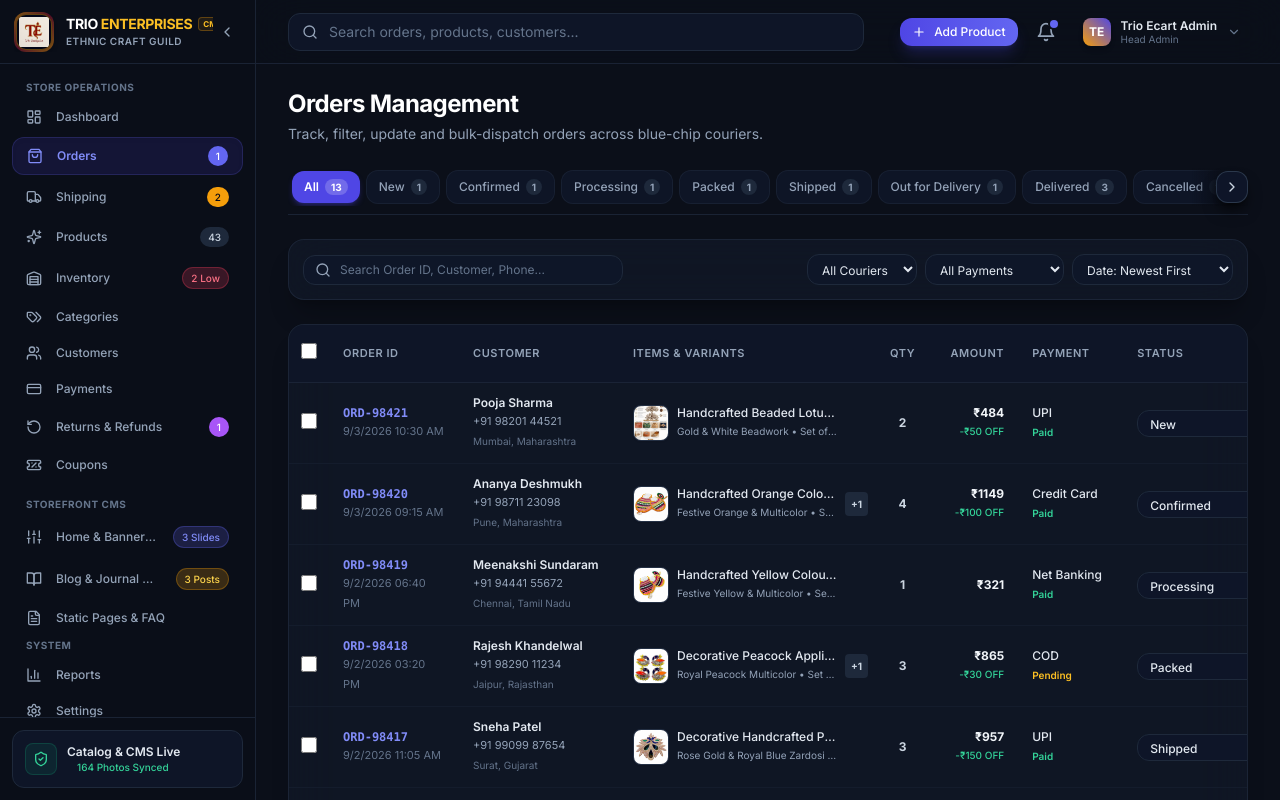
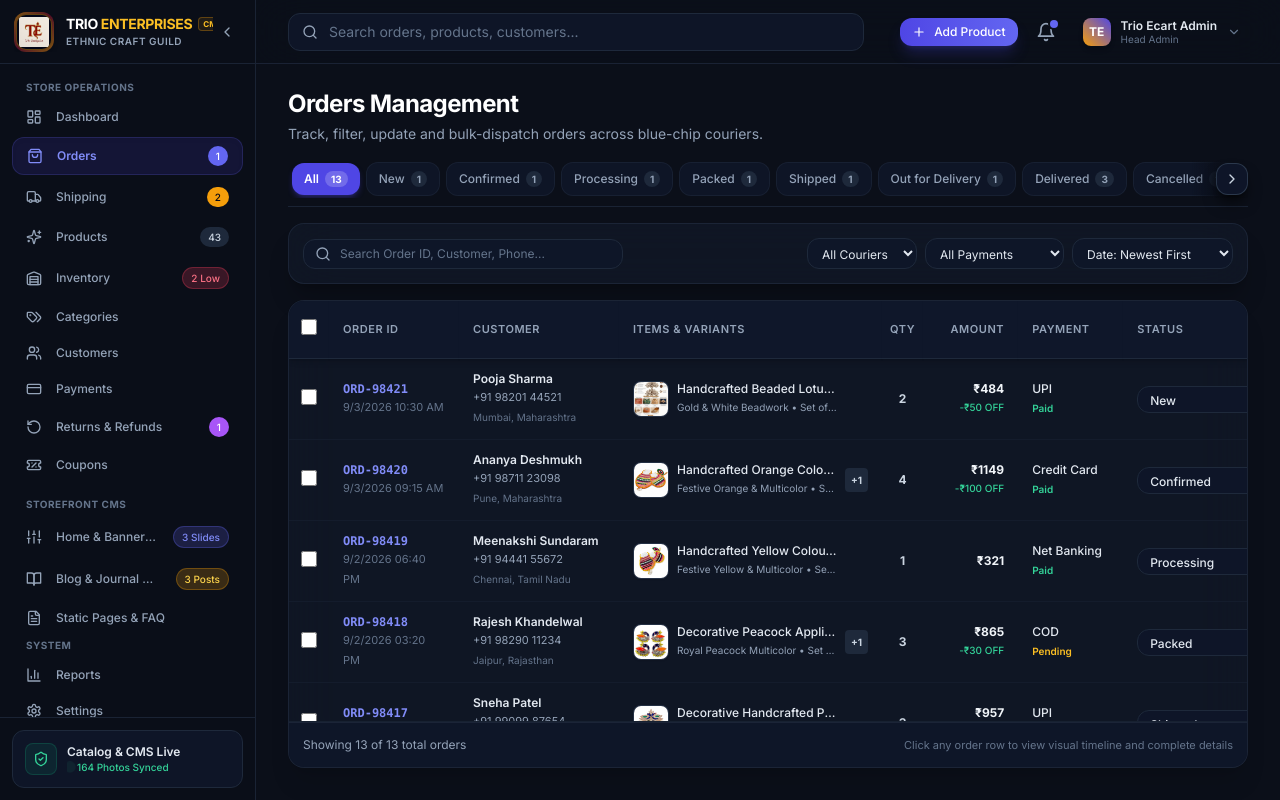
Before and after one commit to wdw03/treointerdashbaord, a React (Vite) app: page /orders in a window 1280 px wide. Shown: the top 800 px of the page. Built offline with nearby package versions, Linux system fonts and the light colour scheme.

Commit message:
feat: make only order items scrollable with fixed navbar, controls, and sticky table header

```diff
--- a/src/index.css
+++ b/src/index.css
@@ -101,7 +101,7 @@
 
   /* Table styles */
   .table-th {
-    @apply text-[11px] font-semibold text-slate-400 uppercase tracking-wider px-4 py-3 text-left border-b border-slate-800/80 bg-slate-900/40;
+    @apply text-[11px] font-semibold text-slate-400 uppercase tracking-wider px-4 py-3 text-left border-b border-slate-800/80 bg-[#0F172A];
   }
   .table-td {
     @apply px-4 py-3.5 text-sm text-slate-300 border-b border-slate-800/40;
--- a/src/pages/Orders.jsx
+++ b/src/pages/Orders.jsx
@@ -165,9 +165,9 @@ export const Orders = () => {
   };
 
   return (
-    <div className="space-y-4 sm:space-y-6 w-full max-w-full min-w-0">
+    <div className="space-y-3 sm:space-y-4 w-full max-w-full min-w-0 flex flex-col lg:h-[calc(100vh-7.5rem)] lg:max-h-[calc(100vh-7.5rem)]">
       {/* Header with Title and Actions */}
-      <div className="flex flex-col sm:flex-row sm:items-center justify-between gap-3 sm:gap-4 w-full min-w-0">
+      <div className="flex flex-col sm:flex-row sm:items-center justify-between gap-3 sm:gap-4 w-full min-w-0 shrink-0">
         <div className="min-w-0">
           <h1 className="text-xl sm:text-2xl font-black tracking-tight text-white truncate">Orders Management</h1>
           <p className="text-xs sm:text-sm text-slate-400 mt-0.5 sm:mt-1">
@@ -211,7 +211,7 @@ export const Orders = () => {
       </div>
 
       {/* HORIZONTAL STATUS TABS (Single row with smooth scroll & left/right buttons) */}
-      <div className="relative w-full max-w-full min-w-0 border-b border-slate-800/80 pb-2 group">
+      <div className="relative w-full max-w-full min-w-0 border-b border-slate-800/80 pb-2 group shrink-0">
         {/* Left Scroll Button */}
         {canScrollLeft && (
           <div className="absolute left-0 top-0 bottom-2 z-10 flex items-center pr-6 bg-gradient-to-r from-[#0B0F19] via-[#0B0F19]/90 to-transparent pointer-events-none">
@@ -287,7 +287,7 @@ export const Orders = () => {
       </div>
 
       {/* FILTER & SEARCH CONTROL STRIP */}
-      <div className="admin-card p-3 sm:p-3.5 flex flex-col md:flex-row items-stretch md:items-center justify-between gap-2.5 sm:gap-3 text-xs w-full max-w-full min-w-0">
+      <div className="admin-card p-3 sm:p-3.5 flex flex-col md:flex-row items-stretch md:items-center justify-between gap-2.5 sm:gap-3 text-xs w-full max-w-full min-w-0 shrink-0">
         {/* Search */}
         <div className="relative w-full md:w-80 min-w-0">
           <Search className="w-4 h-4 text-slate-400 absolute left-3 top-1/2 -translate-y-1/2" />
@@ -348,9 +348,9 @@ export const Orders = () => {
       </div>
 
       {/* ORDERS TABLE CARD */}
-      <div className="admin-card overflow-hidden w-full max-w-full min-w-0 border border-slate-800/80 rounded-2xl shadow-xl">
+      <div className="admin-card overflow-hidden w-full max-w-full min-w-0 border border-slate-800/80 rounded-2xl shadow-xl flex flex-col flex-1 min-h-0">
         {/* Mobile Swipe Hint banner (only visible on mobile screens) */}
-        <div className="lg:hidden flex items-center justify-between px-3.5 py-2 bg-slate-950/70 border-b border-slate-800/80 text-[11px] text-slate-400 select-none">
+        <div className="lg:hidden flex items-center justify-between px-3.5 py-2 bg-slate-950/70 border-b border-slate-800/80 text-[11px] text-slate-400 select-none shrink-0">
           <span className="flex items-center gap-1.5 text-indigo-400 font-medium">
             <ArrowRightLeft className="w-3 h-3" /> Scroll table horizontally for all columns
           </span>
@@ -359,12 +359,12 @@ export const Orders = () => {
           </span>
         </div>
 
-        {/* Scrollable Container (Horizontally scrolls inside the card without pushing the page) */}
-        <div className="overflow-x-auto w-full max-w-full min-w-0 touch-pan-x overscroll-x-contain">
-          <table className="w-full text-left min-w-[940px] divide-y divide-slate-800/60">
-            <thead>
-              <tr className="bg-slate-900/60 text-slate-400">
-                <th className="table-th w-10 text-center px-3 py-3">
+        {/* Scrollable Container (Only table items scroll, headers & navbar stay fixed) */}
+        <div className="overflow-x-auto overflow-y-auto flex-1 min-h-[320px] max-h-[62vh] lg:max-h-none w-full max-w-full min-w-0 touch-pan-x overscroll-contain relative border-b border-slate-800/60">
+          <table className="w-full text-left min-w-[940px] border-separate border-spacing-0">
+            <thead className="sticky top-0 z-20 shadow-md">
+              <tr className="bg-[#0F172A] text-slate-300">
+                <th className="table-th sticky top-0 z-20 bg-[#0F172A] w-10 text-center px-3 py-3 border-b border-slate-800 shadow-sm">
                   <input
                     type="checkbox"
                     onChange={handleSelectAll}
@@ -372,15 +372,15 @@ export const Orders = () => {
                     className="w-4 h-4 rounded border-slate-700 bg-slate-800 text-indigo-600 focus:ring-indigo-500"
                   />
                 </th>
-                <th className="table-th px-3.5 py-3 min-w-[130px]">Order ID</th>
-                <th className="table-th px-3.5 py-3 min-w-[160px]">Customer</th>
-                <th className="table-th px-3.5 py-3 min-w-[200px]">Items &amp; Variants</th>
-                <th className="table-th text-center px-2 py-3 w-14">Qty</th>
-                <th className="table-th text-right px-3.5 py-3 min-w-[95px]">Amount</th>
-                <th className="table-th px-3.5 py-3 min-w-[105px]">Payment</th>
-                <th className="table-th px-3.5 py-3 min-w-[130px]">Status</th>
-                <th className="table-th px-3.5 py-3 min-w-[135px]">Courier / Tracking</th>
-                <th className="table-th text-right px-3.5 py-3 min-w-[90px]">Actions</th>
+                <th className="table-th sticky top-0 z-20 bg-[#0F172A] px-3.5 py-3 min-w-[130px] border-b border-slate-800 shadow-sm">Order ID</th>
+                <th className="table-th sticky top-0 z-20 bg-[#0F172A] px-3.5 py-3 min-w-[160px] border-b border-slate-800 shadow-sm">Customer</th>
+                <th className="table-th sticky top-0 z-20 bg-[#0F172A] px-3.5 py-3 min-w-[200px] border-b border-slate-800 shadow-sm">Items &amp; Variants</th>
+                <th className="table-th sticky top-0 z-20 bg-[#0F172A] text-center px-2 py-3 w-14 border-b border-slate-800 shadow-sm">Qty</th>
+                <th className="table-th sticky top-0 z-20 bg-[#0F172A] text-right px-3.5 py-3 min-w-[95px] border-b border-slate-800 shadow-sm">Amount</th>
+                <th className="table-th sticky top-0 z-20 bg-[#0F172A] px-3.5 py-3 min-w-[105px] border-b border-slate-800 shadow-sm">Payment</th>
+                <th className="table-th sticky top-0 z-20 bg-[#0F172A] px-3.5 py-3 min-w-[130px] border-b border-slate-800 shadow-sm">Status</th>
+                <th className="table-th sticky top-0 z-20 bg-[#0F172A] px-3.5 py-3 min-w-[135px] border-b border-slate-800 shadow-sm">Courier / Tracking</th>
+                <th className="table-th sticky top-0 z-20 bg-[#0F172A] text-right px-3.5 py-3 min-w-[90px] border-b border-slate-800 shadow-sm">Actions</th>
               </tr>
             </thead>
             <tbody className="divide-y divide-slate-800/40">
@@ -523,7 +523,7 @@ export const Orders = () => {
         </div>
 
         {/* Footer info */}
-        <div className="p-3 sm:p-3.5 border-t border-slate-800/80 flex flex-col sm:flex-row items-center justify-between gap-1 text-[11px] sm:text-xs text-slate-400">
+        <div className="p-3 sm:p-3.5 border-t border-slate-800/80 flex flex-col sm:flex-row items-center justify-between gap-1 text-[11px] sm:text-xs text-slate-400 shrink-0 bg-slate-900/90">
           <span>Showing {filteredOrders.length} of {orders.length} total orders</span>
           <span className="text-slate-500 text-[10px] sm:text-[11px]">Click any order row to view visual timeline and complete details</span>
         </div>
```
